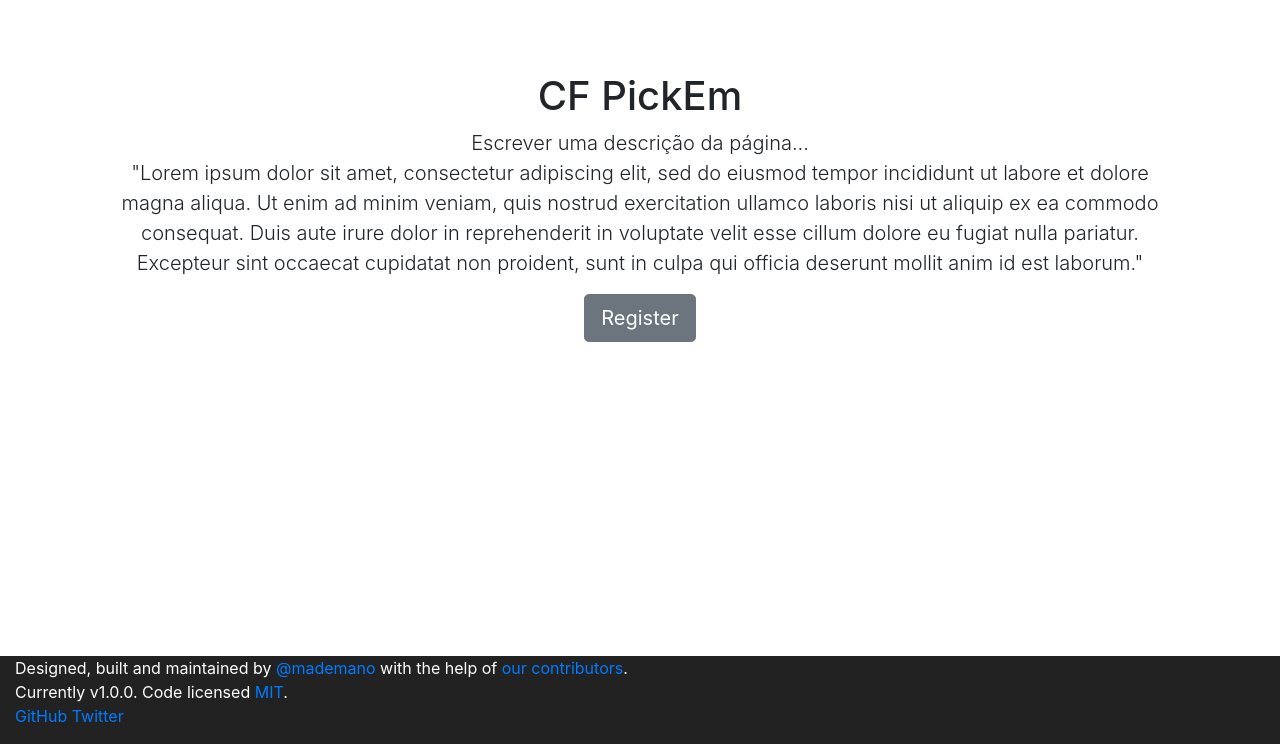
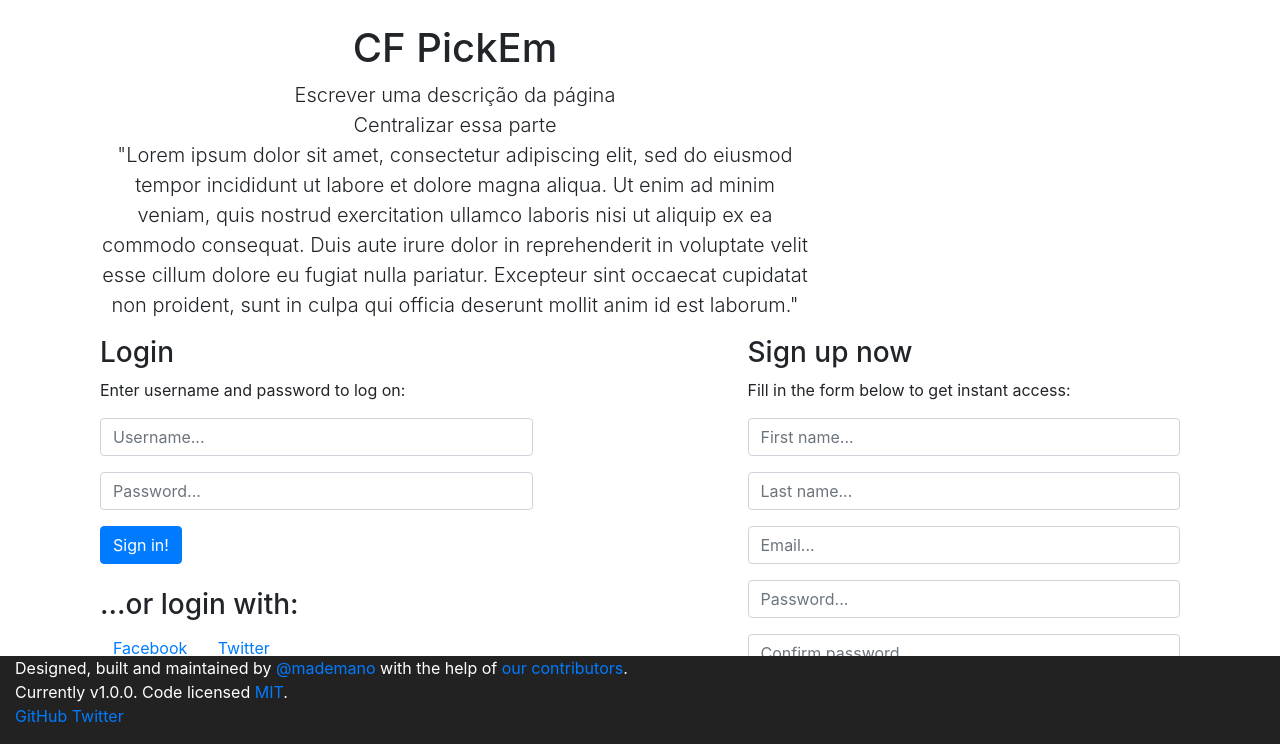
Before and after one commit to timcoz88/pickem-1, a PHP site: page / in a window 1280 px wide. Shown: the part 56-800 px from the top of the page. Run offline with PHP 8.4, Linux system fonts and the light colour scheme.

Commit message:
Criação da página de login/registro

```diff
--- a/index.php
+++ b/index.php
@@ -3,10 +3,10 @@ require_once ("cabecalho.php");
 
 if (isset($_SESSION['id']) && empty($_SESSION['id']) == false) {
 
-    require_once ("");
+
 } else {
-    ?>
-
+    require_once ("teste.php");?>
+<!--
 <div class="starter-template">
 	<h1>CF PickEm</h1>
 	<p class=lead>
@@ -23,7 +23,7 @@ if (isset($_SESSION['id']) && empty($_SESSION['id']) == false) {
 	<a href="user-register.php" class="btn btn-secondary btn-lg" role="button">Register</a>
 
 </div>
-
+ -->
 
 <?php }
 require_once ("rodape.php"); ?>
--- /dev/null
+++ b/teste.php
@@ -0,0 +1,127 @@
+<!-- Top content -->
+<div class="top-content">
+
+	<div class="inner-bg">
+		<div class="container">
+
+			<div class="row">
+				<div class="col-sm-8 text-center">
+
+					<h1>CF PickEm</h1>
+					<div class="description">
+						<p class=lead>
+							Escrever uma descrição da página<br /> Centralizar essa parte<br />
+							"Lorem ipsum dolor sit amet, consectetur adipiscing elit, sed do
+							eiusmod tempor incididunt ut labore et dolore magna aliqua. Ut
+							enim ad minim veniam, quis nostrud exercitation ullamco laboris
+							nisi ut aliquip ex ea commodo consequat. Duis aute irure dolor in
+							reprehenderit in voluptate velit esse cillum dolore eu fugiat
+							nulla pariatur. Excepteur sint occaecat cupidatat non proident,
+							sunt in culpa qui officia deserunt mollit anim id est laborum."
+						</p>
+					</div>
+				</div>
+			</div>
+
+			<div class="row">
+				<div class="col-sm-5">
+
+					<div class="form-box">
+						<div class="form-top">
+							<div class="form-top-left">
+								<h3>Login</h3>
+								<p>Enter username and password to log on:</p>
+							</div>
+							<div class="form-top-right">
+								<i class="fa fa-key"></i>
+							</div>
+						</div>
+						<div class="form-bottom">
+							<form role="form" action="" method="post" class="login-form">
+								<div class="form-group">
+									<label class="sr-only" for="form-username">Username</label> <input
+										type="text" name="form-username" placeholder="Username..."
+										class="form-username form-control" id="form-username">
+								</div>
+								<div class="form-group">
+									<label class="sr-only" for="form-password">Password</label> <input
+										type="password" name="form-password" placeholder="Password..."
+										class="form-password form-control" id="form-password">
+								</div>
+								<button type="submit" class="btn btn-primary">Sign in!</button>
+							</form>
+						</div>
+					</div>
+
+					<div class="social-login">
+						<br />
+						<h3>...or login with:</h3>
+						<div class="social-login-buttons">
+							<a class="btn btn-link-1 btn-link-1-facebook" href="#"> <i
+								class="fa fa-facebook"></i> Facebook
+							</a> <a class="btn btn-link-1 btn-link-1-twitter" href="#"> <i
+								class="fa fa-twitter"></i> Twitter
+							</a>
+						</div>
+					</div>
+
+				</div>
+
+				<div class="col-sm-1 middle-border"></div>
+				<div class="col-sm-1"></div>
+
+				<div class="col-sm-5">
+
+					<div class="form-box">
+						<div class="form-top">
+							<div class="form-top-left">
+								<h3>Sign up now</h3>
+								<p>Fill in the form below to get instant access:</p>
+							</div>
+							<div class="form-top-right">
+								<i class="fa fa-pencil"></i>
+							</div>
+						</div>
+						<div class="form-bottom">
+							<form role="form" action="" method="post"
+								class="registration-form">
+								<div class="form-group">
+									<label class="sr-only" for="form-first-name">First name</label>
+									<input type="text" name="form-first-name"
+										placeholder="First name..."
+										class="form-first-name form-control" id="form-first-name">
+								</div>
+								<div class="form-group">
+									<label class="sr-only" for="form-last-name">Last name</label> <input
+										type="text" name="form-last-name" placeholder="Last name..."
+										class="form-last-name form-control" id="form-last-name">
+								</div>
+								<div class="form-group">
+									<label class="sr-only" for="form-email">Email</label> <input
+										type="text" name="form-email" placeholder="Email..."
+										class="form-email form-control" id="form-email">
+								</div>
+								<div class="form-group">
+									<label class="sr-only" for="form-password">Password</label> <input
+										type="text" name="form-password" placeholder="Password..."
+										class="form-password form-control" id="form-password">
+								</div>
+								<div class="form-group">
+									<label class="sr-only" for="form-password-confirm">Confirm
+										password</label> <input type="text"
+										name="form-password-confirm" placeholder="Confirm password"
+										class="form-password-confirm form-control"
+										id="form-password-confirm">
+								</div>
+								<button type="submit" class="btn btn-primary">Sign me up!</button>
+							</form>
+						</div>
+					</div>
+
+				</div>
+			</div>
+
+		</div>
+	</div>
+
+</div>
```
